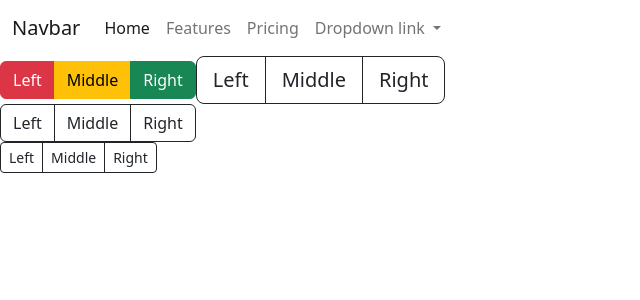
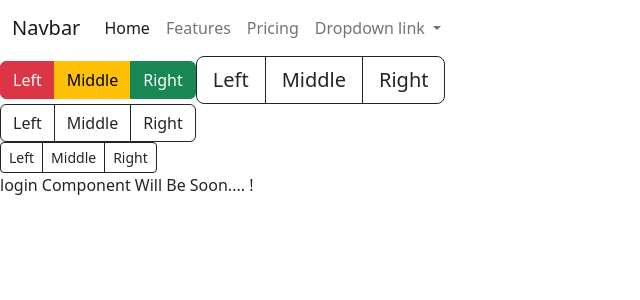
Before and after one commit to ISSAMHOUSNI/Adidas_Ma_Angular_Clone, an Angular app: page / in a window 1280 px wide. Shown: the top 300 px of the page, without its empty margins (0-640 px from the left). Built offline with nearby package versions, Linux system fonts and the light colour scheme.

Commit message:
Push Authentification Branch

```diff
--- a/src/app/app.component.html
+++ b/src/app/app.component.html
@@ -89,5 +89,5 @@
 <!-- * * * * * * * * * * * * * * * * * * * * * * * * * * * * * * * -->
 <!-- * * * * * * * * * * End of Placeholder * * * * * * * * * * * -->
 <!-- * * * * * * * * * * * * * * * * * * * * * * * * * * * * * * * -->
-
+<app-login></app-login>
 <router-outlet></router-outlet>
--- a/src/app/app.module.ts
+++ b/src/app/app.module.ts
@@ -3,10 +3,14 @@ import { BrowserModule } from '@angular/platform-browser';
 
 import { AppRoutingModule } from './app-routing.module';
 import { AppComponent } from './app.component';
+import { LoginComponent } from './authentification/login/login.component';
+import { RegisterComponent } from './authentification/register/register.component';
 
 @NgModule({
   declarations: [
-    AppComponent
+    AppComponent,
+    LoginComponent,
+    RegisterComponent
   ],
   imports: [
     BrowserModule,
--- /dev/null
+++ b/src/app/authentification/login/login.component.html
@@ -0,0 +1 @@
+<p>login Component Will Be Soon.... !</p>
--- /dev/null
+++ b/src/app/authentification/register/register.component.html
@@ -0,0 +1 @@
+<p>register works!</p>
```
Also changed, not shown: src/app/authentification/login/login.component.ts (added, +10 -0 lines), src/app/authentification/register/register.component.ts (added, +10 -0 lines), src/app/authentification/login/login.component.scss (added), src/app/authentification/register/register.component.scss (added).
